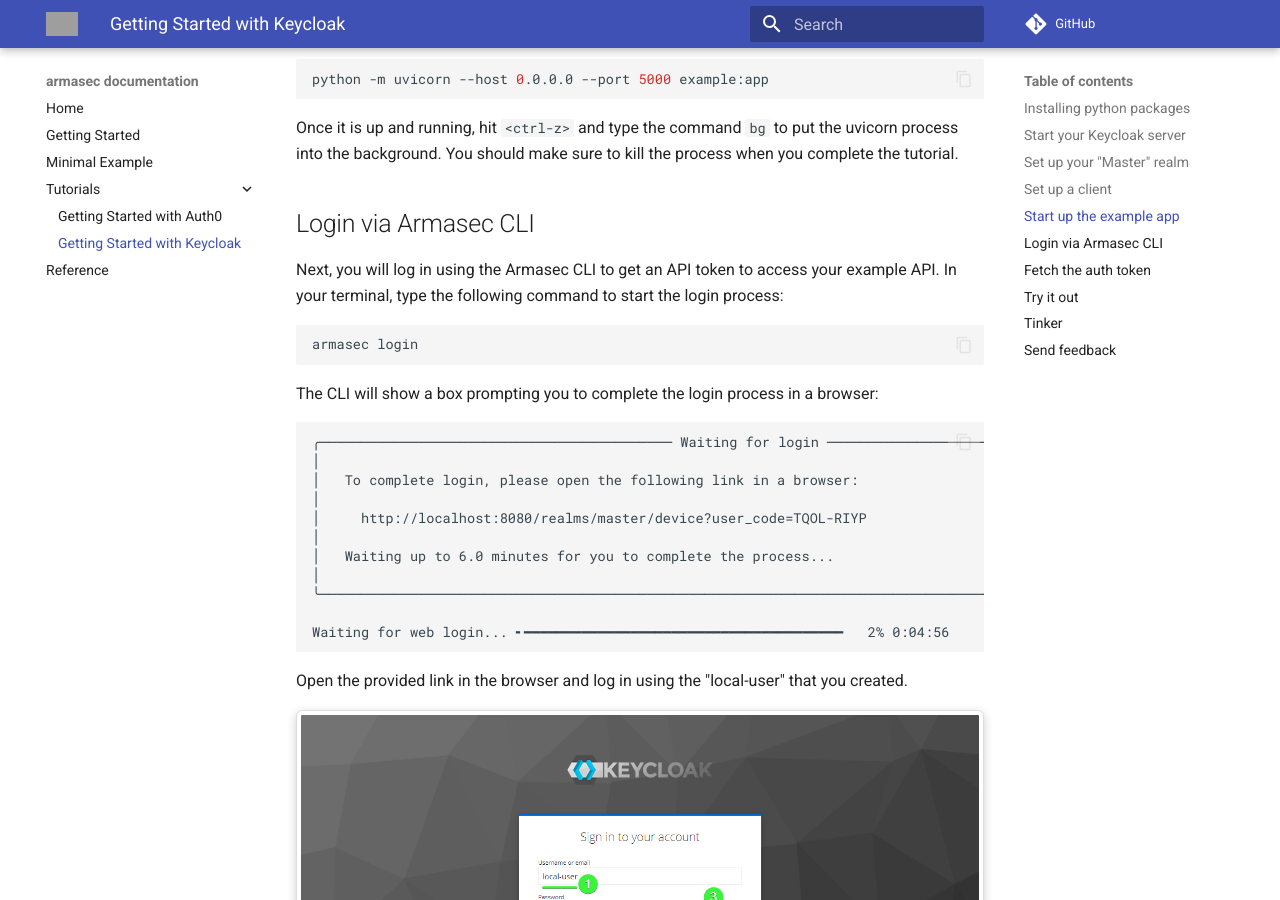
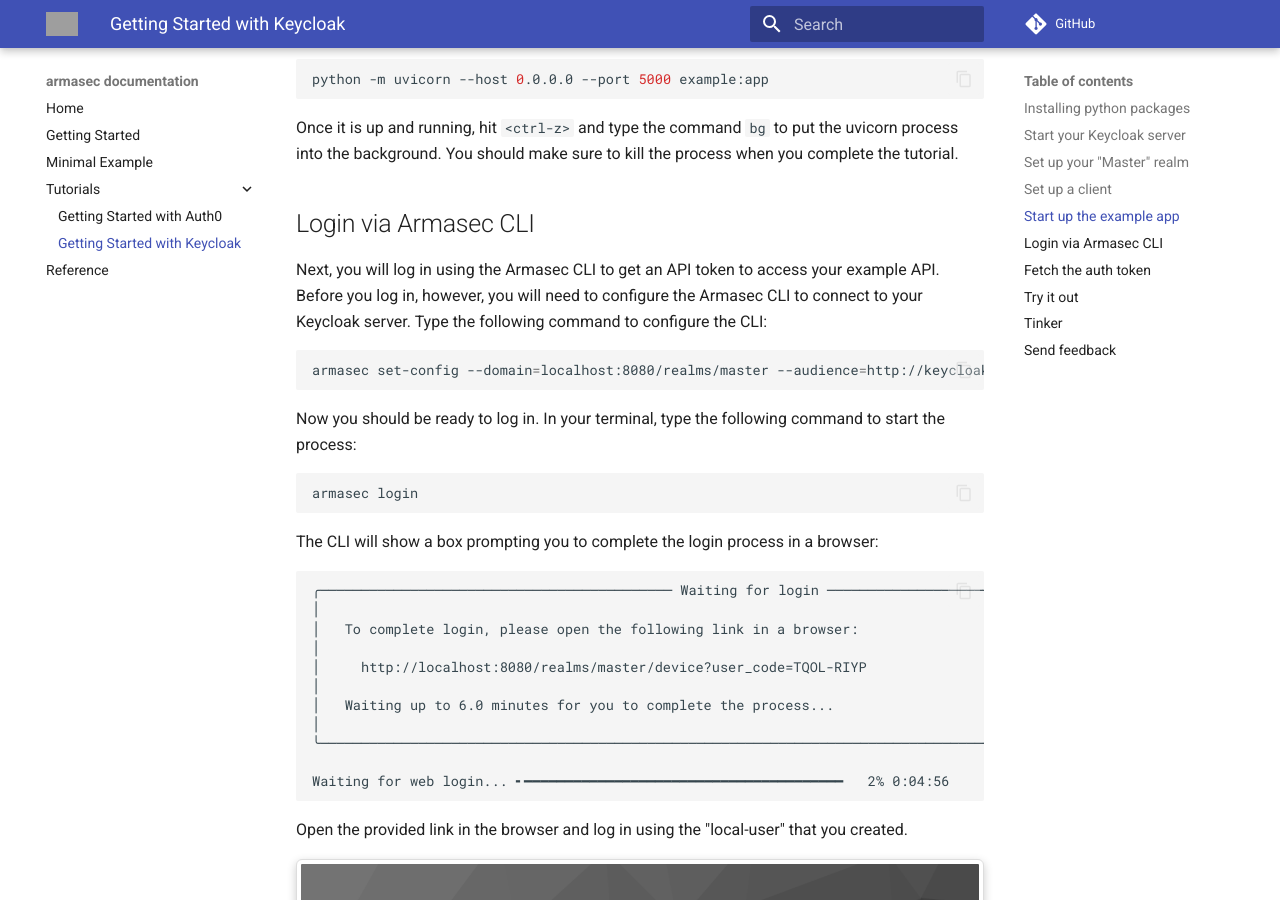
Before and after one commit to omnivector-solutions/armasec, an MkDocs documentation site: the page built from docs/source/tutorials/getting_started_with_keycloak.md, in a window 1280 px wide and 900 px high, scrolled down 15366 px. Built offline with MkDocs 1.6.1 and Material for MkDocs 9.7.7, drawn with Linux system fonts in a browser that asks for light colours; comment, search, counter and statistics services are not loaded; grey boxes are pictures that could not be loaded.

Commit message:
PENG-1569 Added missing cli config step

````diff
--- a/docs/source/tutorials/getting_started_with_keycloak.md
+++ b/docs/source/tutorials/getting_started_with_keycloak.md
@@ -243,7 +243,15 @@ the tutorial.
 ## Login via Armasec CLI
 
 Next, you will log in using the Armasec CLI to get an API token to access your example
-API. In your terminal, type the following command to start the login process:
+API. Before you log in, however, you will need to configure the Armasec CLI to connect
+to your Keycloak server. Type the following command to configure the CLI:
+
+```bash
+armasec set-config --domain=localhost:8080/realms/master --audience=http://keycloak.local --no-use-https --client-id=armasec_tutorial
+```
+
+Now you should be ready to log in. In your terminal, type the following command to start
+the process:
 
 ```bash
 armasec login
````
